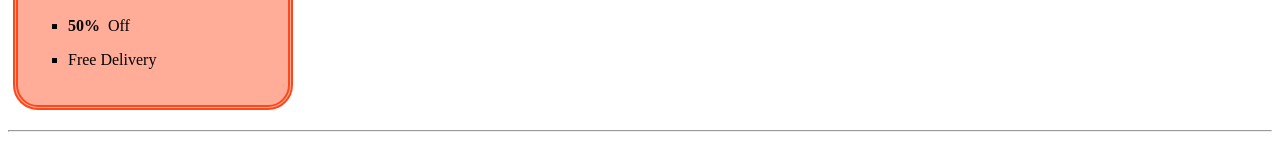
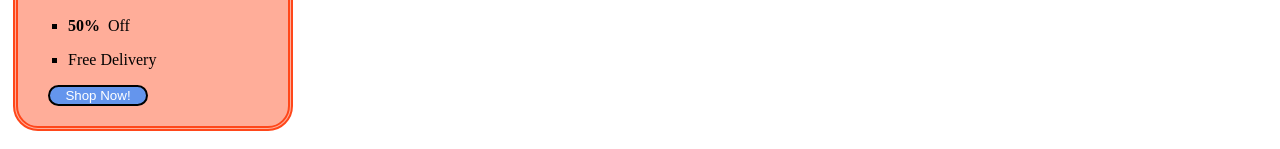
Before and after one commit to ritikshaingle-9/Shopping, a plain HTML site: page index.html in a window 1280 px wide. Shown: the part 281-430 px from the top of the page. Drawn offline with Linux system fonts and the light colour scheme.

Commit message:
button added

```diff
--- a/index.html
+++ b/index.html
@@ -14,6 +14,7 @@
         <li><p><b>50%</b>&nbsp;&nbsp;Off</p></li>
         <li><p>Free Delivery</p></li>
       </ul>
+      <button class="btn">Shop Now!</button>
     </div><hr>
 
     <div class="card-2">
--- a/style.css
+++ b/style.css
@@ -28,6 +28,14 @@
     margin: 10px auto;
     border-radius: 10px;
 }
+.btn{
+    width: 100px;
+    border: solid black 2px;
+    background-color: cornflowerblue;
+    border-radius: 30px ;
+    margin: 0px 0px 0px 20px;
+    color: white;
+}
 .card-2{
     width:250px;
     background-color:#ffad99;
```
